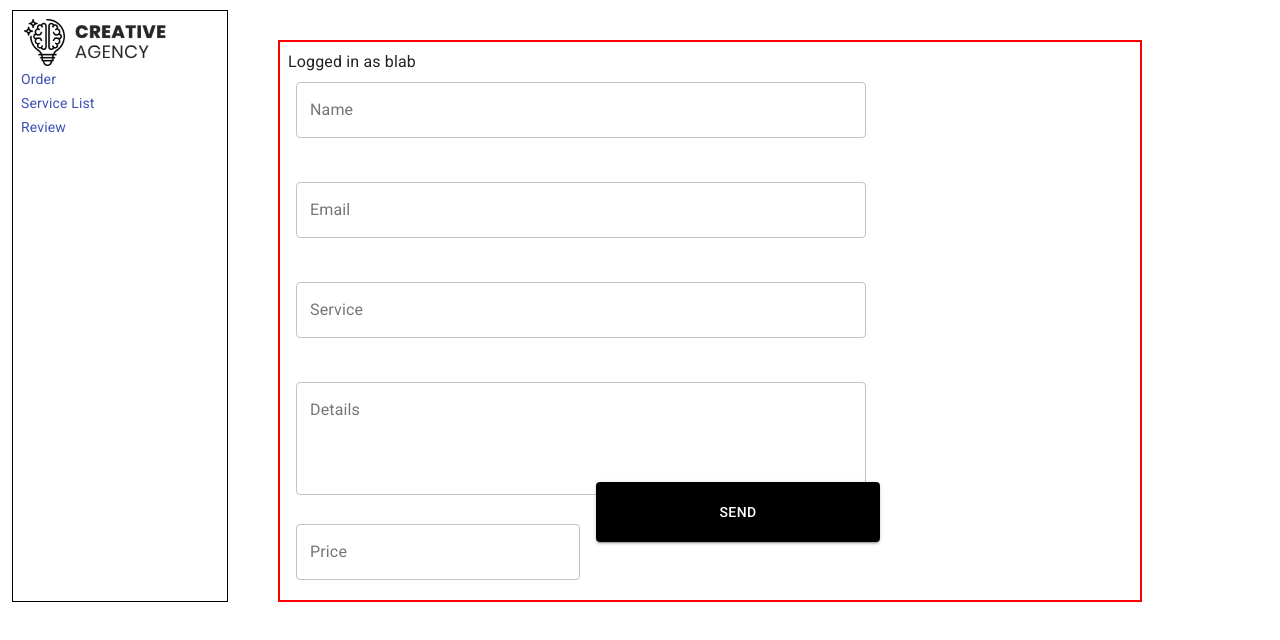
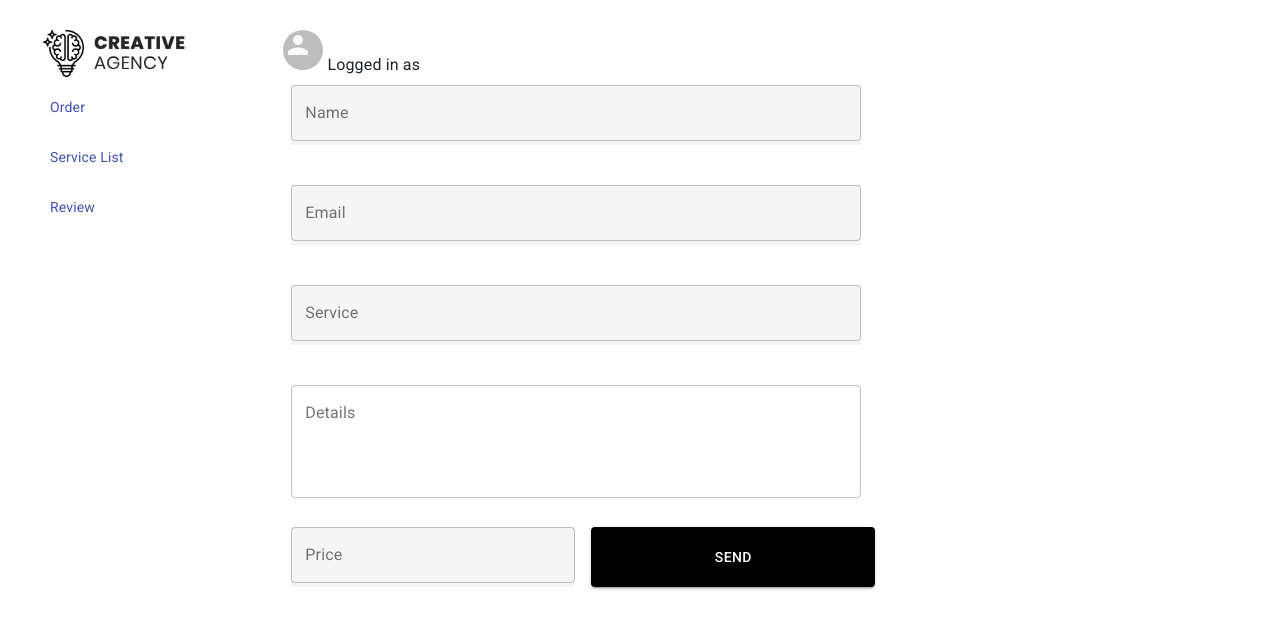
Before and after one commit to rank0001/Creative-Agency-Client, a React (Create React App) app: page /customer/order in a window 1280 px wide. Shown: the top 640 px of the page. Built offline with nearby package versions, Linux system fonts and the light colour scheme; no server answers.

Commit message:
customer order and review page styled

```diff
--- a/src/components/Customer/Customer.js
+++ b/src/components/Customer/Customer.js
@@ -5,9 +5,12 @@ import Review from "./Review/Review";
 import Sidebar from "./Sidebar/Sidebar";
 import { makeStyles } from "@material-ui/core/styles";
 import Grid from "@material-ui/core/Grid";
-import { Typography, Button } from "@material-ui/core";
+import { Typography, Button, Avatar } from "@material-ui/core";
 import ServiceList from "./Service List/ServiceList";
 import Home from "../Home/Home";
+import test from '../../logos/logo.png';
+import { connect } from "react-redux";
+
 
 const useStyles = makeStyles((theme) => ({
 	root: {
@@ -15,26 +18,25 @@ const useStyles = makeStyles((theme) => ({
 	},
 }));
 
-export default function Customer() {
+const Customer = ({user}) =>  {
 	const classes = useStyles();
 	return (
-		<div>
+		<div >
 			<BrowserRouter>
 				<Grid
 					className={classes.root}
 					container
-					spacing={2}
 					style={{ marginTop: "10px" }}
 				>
 					<Grid
 						item
 						lg={2}
 						md={2}
-						sm
-						xs
+						sm={9}
+						xs={9}
 						style={{
 							marginLeft: "20px",
-							border: "1px solid black",
+
 						}}
 					>
 						<Sidebar />
@@ -43,18 +45,21 @@ export default function Customer() {
 					<Switch>
 						<Grid
 							item
-							lg={8}
+							lg={9}
 							md={6}
 							sm={12}
 							xs={12}
+							justify='center'
 							style={{
 								marginLeft: "50px",
-								border: "2px solid red",
-								marginTop: "30px",
+
+								marginTop: "20px",
 							}}
 						>
 
-                        <Typography>Logged in as blab </Typography>
+                        <Typography >
+						<Avatar style={{display:'inline-block',}}   src={user.photo}>
+						</Avatar> Logged in as {user.name} </Typography>
 							<div style={{}}>
 								<Route path="/customer/order" component={Order} />
 								<Route path="/customer/review" component={Review} />
@@ -68,3 +73,7 @@ export default function Customer() {
 		</div>
 	);
 }
+const mapStateToProps = (state) => {
+	return { user: state.user };
+};
+export default connect(mapStateToProps)(Customer);
--- a/src/components/Customer/Order/Order.js
+++ b/src/components/Customer/Order/Order.js
@@ -14,6 +14,11 @@ const useStyles = makeStyles((theme) => ({
 			margin: theme.spacing(1),
 			width: "570px",
 			height: "60px",
+		},
+	},
+	links: {
+		[theme.breakpoints.down("sm")]: {
+			width:'350px'
 		},
 	},
 }));
@@ -97,10 +102,11 @@ const Order = ({ location, user }) => {
 					label="Name"
 					variant="outlined"
 					name="name"
+					className={classes.links}
 					value={user.name}
 					onBlur={handleBlur}
 					placeholder="enter your name"
-					style={{ background: "white" }}
+					style={{ background: "whitesmoke" }}
 				/>
 				<br />
 				<br />
@@ -112,7 +118,8 @@ const Order = ({ location, user }) => {
 					onBlur={handleBlur}
 					placeholder="enter email"
 					variant="outlined"
-					style={{ background: "white" }}
+					className={classes.links}
+					style={{  background: "whitesmoke" }}
 				/>
 
 				<br />
@@ -124,7 +131,8 @@ const Order = ({ location, user }) => {
 					name="service"
 					onBlur={handleBlur}
 					variant="outlined"
-					style={{ background: "white" }}
+					className={classes.links}
+					style={{ background: "whitesmoke" }}
 				/>
 
 				<br />
@@ -138,6 +146,7 @@ const Order = ({ location, user }) => {
 					onBlur={handleBlur}
 					multiline
 					rows={4}
+					className={classes.links}
 					variant="outlined"
 				/>
 				<br />
@@ -150,21 +159,28 @@ const Order = ({ location, user }) => {
 					onBlur={handleBlur}
 					placeholder="enter price"
 					variant="outlined"
-					style={{ background: "white", width: "284px", marginTop: "50px" }}
+					className={classes.links}
+					style={{ background: "whitesmoke", width: "284px", marginTop: "50px" }}
 				/>
+
 				<Button
-					style={{ background: "black", color: "white", width: "284px" }}
+					style={{
+						background: "black",
+						color: "white",
+						width: "284px",
+						marginTop: "50px",
+					}}
 					variant="contained"
 					type="submit"
 				>
 					Send
 				</Button>
 			</form>
-			<Typography style={{ color: "red" }} variant="h6" align="center">
+			<Typography style={{ color: "red" }} variant="h6" align="left">
 				{message.error}
 			</Typography>
 
-			<Typography style={{ color: "green" }} variant="h6" align="center">
+			<Typography style={{ color: "green" }} variant="h6" align="left">
 				{message.success}
 			</Typography>
 		</div>
--- a/src/components/Customer/Review/Review.js
+++ b/src/components/Customer/Review/Review.js
@@ -16,6 +16,11 @@ const useStyles = makeStyles((theme) => ({
 			height: "60px",
 		},
 	},
+	links: {
+		[theme.breakpoints.down("sm")]: {
+			width: "350px",
+		},
+	},
 }));
 
 export default function Review() {
@@ -24,7 +29,7 @@ export default function Review() {
 		name: "",
 		designation: "",
 		description: "",
-        img:'customer-2.png'
+		img: "customer-2.png",
 	});
 
 	const [message, setMessage] = useState({
@@ -33,8 +38,8 @@ export default function Review() {
 	});
 
 	const handleSubmit = (e) => {
-        //history.push('/');
-        console.log(userInfo);
+		//history.push('/');
+		console.log(userInfo);
 		e.preventDefault();
 		if (userInfo.name && userInfo.designation && userInfo.description) {
 			const newMessage = { ...message };
@@ -75,22 +80,24 @@ export default function Review() {
 				<TextField
 					id="outlined-basic"
 					label="name"
-                    name='name'
+					name="name"
 					placeholder="enter name"
 					variant="outlined"
 					style={{ background: "white" }}
 					onBlur={handleBlur}
+					className={classes.links}
 				/>
 				<br />
 				<br />
 				<TextField
 					id="outlined-basic"
 					label="Designation"
-                    name = 'designation'
+					name="designation"
 					placeholder="enter designation"
 					variant="outlined"
 					style={{ background: "white" }}
 					onBlur={handleBlur}
+					className={classes.links}
 				/>
 
 				<br />
@@ -99,10 +106,11 @@ export default function Review() {
 					style={{ background: "white" }}
 					id="outlined-multiline-static"
 					label="Description"
-                    name ='description'
+					name="description"
 					placeholder="give description"
 					multiline
 					rows={4}
+					className={classes.links}
 					variant="outlined"
 					onBlur={handleBlur}
 				/>
@@ -116,7 +124,7 @@ export default function Review() {
 						marginTop: "60px",
 					}}
 					variant="contained"
-                    type="submit"
+					type="submit"
 				>
 					Send
 				</Button>
--- a/src/components/Customer/Sidebar/Sidebar.js
+++ b/src/components/Customer/Sidebar/Sidebar.js
@@ -12,6 +12,12 @@ const useStyles = makeStyles((theme) => ({
 	root: {
 		flexGrow: 1,
 	},
+	link:{
+		marginLeft:'30px',
+		lineHeight:'40px',
+		marginTop:'10px'
+
+	}
 }));
 
 
@@ -20,12 +26,12 @@ export default function Sidebar() {
     const history = useHistory();
     return (
         <div>
-       <img src={logo} alt="" style={{width:'150px',height:'47px'}}/>
+       <img src={logo} alt="" style={{width:'150px',height:'47px',marginTop:'20px',marginLeft:'20px'}}/>
        <br/>
 					<Link
 						component="button"
 						variant="body2"
-						className="link"
+						className={classes.link}
                         onClick={()=>history.push("/customer/order")}
 					>
 						Order
@@ -35,7 +41,7 @@ export default function Sidebar() {
 						component="button"
 						variant="body2"
 						 onClick={()=>history.push("/customer/service")}
-						className="link"
+						className={classes.link}
 					>
 						Service List
 					</Link>
@@ -44,7 +50,7 @@ export default function Sidebar() {
 						component="button"
 						variant="body2"
 						 onClick={()=>history.push("/customer/review")}
-						className="link"
+						className={classes.link}
 					>
 						Review
 					</Link>
--- a/src/components/Home/Header/TopSection.js
+++ b/src/components/Home/Header/TopSection.js
@@ -22,7 +22,7 @@ export default function TopSection() {
 				justify="center"
 				alignItems="center"
 			>
-				<Grid item xs={12} sm={5}>
+				<Grid item xs={9} sm={5}>
 					<Typography variant="h4" style={{fontSize:'48px',lineHeight:'60px',fontWeight:'700'}}>
 						Lets Grow Your <br /> Brand to the <br /> Next Level
 					</Typography>
--- a/src/components/Login/Login.js
+++ b/src/components/Login/Login.js
@@ -16,6 +16,19 @@ const useStyles = makeStyles((theme) => ({
 			width: "570px",
 			height: "457px",
 			background: "whitesmoke",
+		},
+	},
+	btn: {
+		width: "461px",
+		[theme.breakpoints.down("sm")]: {
+			width: "321px",
+			marginRight: "40px",
+		},
+	},
+	text: {
+		[theme.breakpoints.down("sm")]: {
+			//width:'321px',
+			marginRight: "80px",
 		},
 	},
 }));
@@ -115,9 +128,10 @@ const Login = (props) => {
 							boxSizing: "border-box",
 							borderRadius: "57px",
 							marginTop: "10px",
-							width: "461px",
+
 							height: "58.93px",
 						}}
+						className={classes.btn}
 						startIcon={
 							<img
 								src={googleLogo}
@@ -131,11 +145,16 @@ const Login = (props) => {
 					>
 						Continue With Google
 					</Button>
-					<Typography variant="h6" align="center" style={{ marginTop: "50px" }}>
-						Don't have an account?{" "}
+					<Typography
+						className={classes.text}
+						variant="h6"
+						align="center"
+						style={{ marginTop: "20px" }}
+					>
+						Don't have an account?
 						<Link
 							onClick={handleSignInWithGoogle}
-							style={{ cursor: "pointer" }}
+							style={{ cursor: "pointer", color: "blue" }}
 						>
 							Create an Account
 						</Link>
```
Also changed, not shown: src/components/Home/Header/Navbar.js (+4 -5 lines), src/components/Home/Header/Navbar.css (line endings or trailing spaces).
